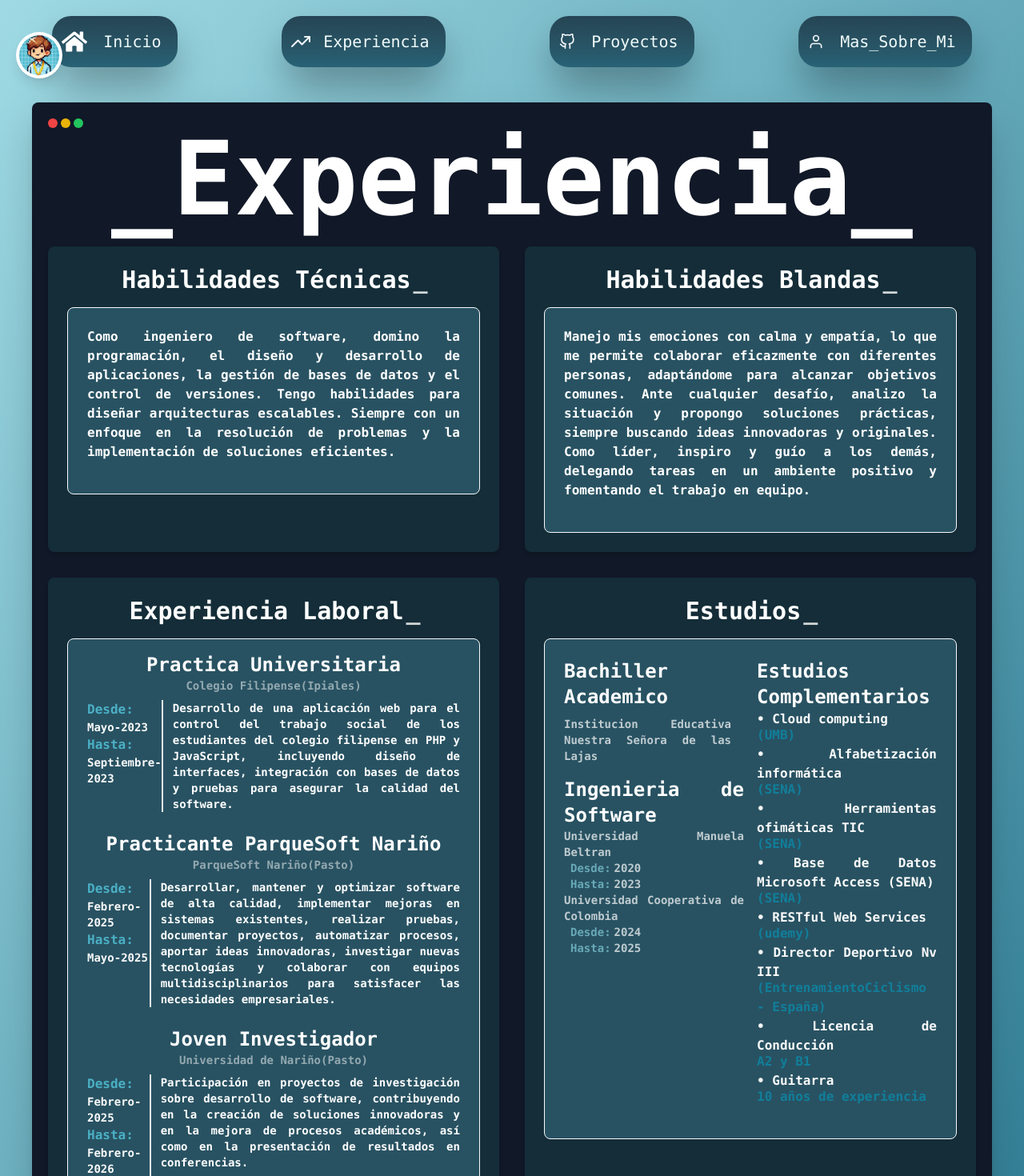
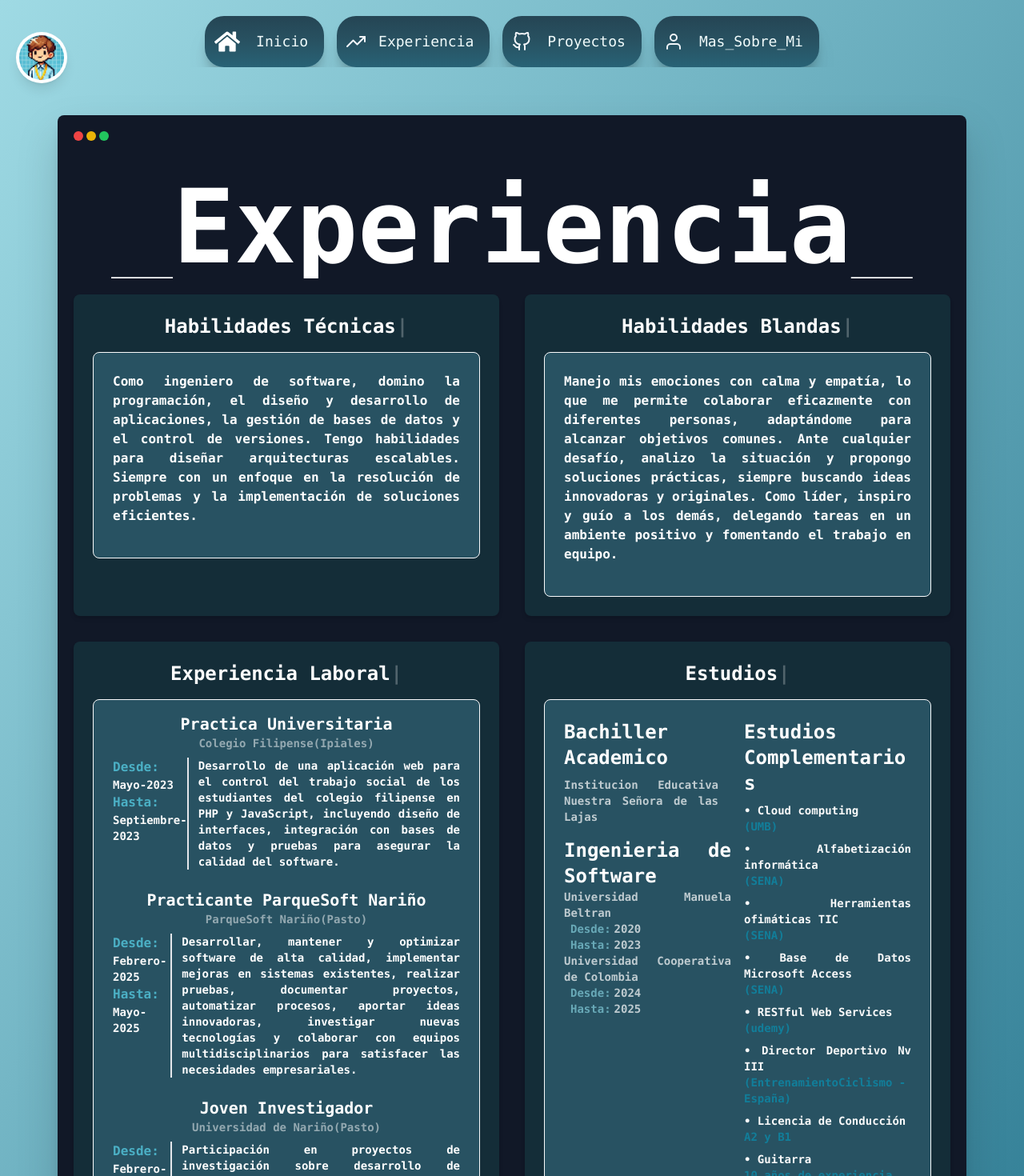
Before and after one commit to JulianMbp/portfolio-new, a Next.js app: page /experiencia in a window 1280 px wide. Shown: the top 1470 px of the page at 80% size. Built offline with nearby package versions, Linux system fonts and the light colour scheme.

Commit message:
add responsive in experiencia & proyectos

```diff
--- a/app/Experiencia/components/header.tsx
+++ b/app/Experiencia/components/header.tsx
@@ -3,49 +3,44 @@
 import Link from "next/link";
 import { FaHome } from "react-icons/fa";
 
-
-
 export default function Header() {
     return (
-    <div className="my-5 justify-around flex px-32">
-        <div className="flex justify-around w-screen">
-        <button className="h-16 order-2 shadow-2xl drop-shadow-2xl duration-300 flex items-center rounded-3xl p-3 bg-gradient-to-t from-azul-700 via-azul-800 to-azul-900 gap-2
-            hover:border-hidden hover:scale-110 active:scale-95 active:duration-200
-            hover:shadow-2xl transition-all ">
-                                    <svg className="h-6 w-6 text-slate-100 " viewBox="0 0 24 24" fill="none" stroke="currentColor" strokeWidth="2" strokeLinecap="round" strokeLinejoin="round">
+        <div className="my-5 justify-around flex px-2 sm:px-4 md:px-8 lg:px-16 xl:px-32 overflow-hidden">
+            <div className="flex flex-col sm:flex-row justify-around w-full gap-2 sm:gap-4">
+                <button className="h-10 sm:h-12 md:h-14 lg:h-16 order-2 shadow-xl drop-shadow-xl duration-300 flex items-center rounded-xl sm:rounded-2xl md:rounded-3xl p-2 sm:p-3 bg-gradient-to-t from-azul-700 via-azul-800 to-azul-900 gap-1 sm:gap-2
+                    hover:border-hidden hover:scale-105 sm:hover:scale-110 active:scale-95 active:duration-200
+                    hover:shadow-xl transition-all">
+                    <svg className="h-4 w-4 sm:h-5 sm:w-5 md:h-6 md:w-6 text-slate-100" viewBox="0 0 24 24" fill="none" stroke="currentColor" strokeWidth="2" strokeLinecap="round" strokeLinejoin="round">
                         <polyline points="23 6 13.5 15.5 8.5 10.5 1 18" />
                         <polyline points="17 6 23 6 23 12" />
                     </svg>
-        <Link href="/experiencia" className="text-xl text-azul-50 p-2">Experiencia</Link>
-
+                    <Link href="/experiencia" className="text-xs sm:text-sm md:text-base lg:text-lg text-azul-50 p-1 sm:p-2">Experiencia</Link>
                 </button>
-        <button className="h-16 order-1 shadow-2xl drop-shadow-2xl duration-300 flex items-center rounded-3xl p-3 bg-gradient-to-t from-azul-700 via-azul-800 to-azul-900 gap-3
-            hover:border-hidden hover:scale-110 active:scale-95 active:duration-200
-            hover:shadow-2xl transition-all ">
-            <FaHome className="h-8 w-8 text-white"/>
-        <Link href="/" className="text-xl text-azul-50 p-2">Inicio</Link>
+                <button className="h-10 sm:h-12 md:h-14 lg:h-16 order-1 shadow-xl drop-shadow-xl duration-300 flex items-center rounded-xl sm:rounded-2xl md:rounded-3xl p-2 sm:p-3 bg-gradient-to-t from-azul-700 via-azul-800 to-azul-900 gap-1 sm:gap-2 sm:gap-3
+                    hover:border-hidden hover:scale-105 sm:hover:scale-110 active:scale-95 active:duration-200
+                    hover:shadow-xl transition-all">
+                    <FaHome className="h-4 w-4 sm:h-6 sm:w-6 md:h-7 md:w-7 lg:h-8 lg:w-8 text-white"/>
+                    <Link href="/" className="text-xs sm:text-sm md:text-base lg:text-lg text-azul-50 p-1 sm:p-2">Inicio</Link>
                 </button>
 
-        <button className="h-16 order-3 shadow-2xl drop-shadow-2xl duration-300 flex items-center rounded-3xl p-3 bg-gradient-to-t from-azul-700 via-azul-800 to-azul-900 gap-3
-            hover:border-hidden hover:scale-110 active:scale-95 active:duration-200
-            hover:shadow-2xl transition-all ">
-                                    <svg className="h-5 w-5 text-slate-100 " viewBox="0 0 24 24" fill="none" stroke="currentColor" strokeWidth="2" strokeLinecap="round" strokeLinejoin="round">
+                <button className="h-10 sm:h-12 md:h-14 lg:h-16 order-3 shadow-xl drop-shadow-xl duration-300 flex items-center rounded-xl sm:rounded-2xl md:rounded-3xl p-2 sm:p-3 bg-gradient-to-t from-azul-700 via-azul-800 to-azul-900 gap-1 sm:gap-2 sm:gap-3
+                    hover:border-hidden hover:scale-105 sm:hover:scale-110 active:scale-95 active:duration-200
+                    hover:shadow-xl transition-all">
+                    <svg className="h-4 w-4 sm:h-5 sm:w-5 md:h-6 md:w-6 text-slate-100" viewBox="0 0 24 24" fill="none" stroke="currentColor" strokeWidth="2" strokeLinecap="round" strokeLinejoin="round">
                         <path d="M9 19c-5 1.5-5-2.5-7-3m14 6v-3.87a3.37 3.37 0 0 0-.94-2.61c3.14-.35 6.44-1.54 6.44-7A5.44 5.44 0 0 0 20 4.77 5.07 5.07 0 0 0 19.91 1S18.73.65 16 2.48a13.38 13.38 0 0 0-7 0C6.27.65 5.09 1 5.09 1A5.07 5.07 0 0 0 5 4.77a5.44 5.44 0 0 0-1.5 3.78c0 5.42 3.3 6.61 6.44 7A3.37 3.37 0 0 0 9 18.13V22" />
                     </svg>
-        <Link href="/proyectos" className="text-xl text-azul-50 p-2">Proyectos</Link>
+                    <Link href="/proyectos" className="text-xs sm:text-sm md:text-base lg:text-lg text-azul-50 p-1 sm:p-2">Proyectos</Link>
                 </button>
-        <button className="h-16 order-4 shadow-2xl drop-shadow-2xl duration-300 items-center rounded-3xl p-3 bg-gradient-to-t from-azul-700 via-azul-800 to-azul-900 gap-3
-            hover:border-hidden hover:scale-110 active:scale-95 active:duration-200
-            hover:shadow-2xl transition-all flex ">
-                    <svg className="h-5 w-5 text-slate-100 " viewBox="0 0 24 24" fill="none" stroke="currentColor" strokeWidth="2" strokeLinecap="round" strokeLinejoin="round">
+                <button className="h-10 sm:h-12 md:h-14 lg:h-16 order-4 shadow-xl drop-shadow-xl duration-300 items-center rounded-xl sm:rounded-2xl md:rounded-3xl p-2 sm:p-3 bg-gradient-to-t from-azul-700 via-azul-800 to-azul-900 gap-1 sm:gap-2 sm:gap-3
+                    hover:border-hidden hover:scale-105 sm:hover:scale-110 active:scale-95 active:duration-200
+                    hover:shadow-xl transition-all flex">
+                    <svg className="h-4 w-4 sm:h-5 sm:w-5 md:h-6 md:w-6 text-slate-100" viewBox="0 0 24 24" fill="none" stroke="currentColor" strokeWidth="2" strokeLinecap="round" strokeLinejoin="round">
                         <path d="M20 21v-2a4 4 0 0 0-4-4H8a4 4 0 0 0-4 4v2" />
                         <circle cx="12" cy="7" r="4" />
                     </svg>
-        <Link href="/mas-sobre-mi" className="text-xl text-azul-50 p-2">Mas_Sobre_Mi</Link>
+                    <Link href="/mas-sobre-mi" className="text-xs sm:text-sm md:text-base lg:text-lg text-azul-50 p-1 sm:p-2">Mas_Sobre_Mi</Link>
                 </button>
             </div>
-
-
         </div>
     );
 }
--- a/app/Experiencia/components/xpcard.tsx
+++ b/app/Experiencia/components/xpcard.tsx
@@ -1,8 +1,7 @@
 "use client"
-import React from "react";
+import BtnAccion from '@/app/Bienvenida/components/btnAccion';
 import { motion } from "framer-motion";
-import { Typewriter } from "react-simple-typewriter";
-import Accion from '../../Bienvenida/components/btnAccion';
+import Typewriter from "typewriter-effect";
 
 const techGroups = [
   {
@@ -15,7 +14,6 @@ const techGroups = [
     title: "Habilidades Blandas",
     descriptions: [
       { title: "", content: "Manejo mis emociones con calma y empatía, lo que me permite colaborar eficazmente con diferentes personas, adaptándome para alcanzar objetivos comunes. Ante cualquier desafío, analizo la situación y propongo soluciones prácticas, siempre buscando ideas innovadoras y originales. Como líder, inspiro y guío a los demás, delegando tareas en un ambiente positivo y fomentando el trabajo en equipo." },
-
     ]
   },
   {
@@ -23,61 +21,64 @@ const techGroups = [
     descriptions: [
       { title: (
         <div className="flex flex-col">
-          <h1 className=" text-white">Practica Universitaria</h1>
+          <h1 className="text-white">Practica Universitaria</h1>
           <p className="text-sm text-white opacity-50">Colegio Filipense(Ipiales)</p>
         </div>
       ),
         content: (
           <div className="grid grid-cols-[0.2fr_1fr] divide-x-2 text-sm">
-              <div className=" ">
-                <p className="order-1 font-semibold text-base text-azul-400 ">Desde:</p>
+            <div className="">
+              <p className="order-1 font-semibold text-base text-azul-400">Desde:</p>
               <p className="order-2 text-zinc-50 text-sm">Mayo-2023</p>
-                <p className="order-3 font-semibold text-base  text-azul-400">Hasta:</p>
-                <p className="order-4 text-zinc-50 text-sm ">Septiembre-2023</p>
-              </div >
+              <p className="order-3 font-semibold text-base text-azul-400">Hasta:</p>
+              <p className="order-4 text-zinc-50 text-sm">Septiembre-2023</p>
+            </div>
             <p className="pl-3">
               Desarrollo de una aplicación web para el control del trabajo social de los estudiantes del colegio filipense en PHP y JavaScript, incluyendo diseño de interfaces, integración con bases de datos y pruebas para asegurar la calidad del software.
             </p>
           </div>
-      )},
+        )
+      },
       { title: (
         <div className="flex flex-col">
-            <h1 className=" text-white">Practicante ParqueSoft Nariño</h1>
+          <h1 className="text-white">Practicante ParqueSoft Nariño</h1>
           <p className="text-sm text-white opacity-50">ParqueSoft Nariño(Pasto)</p>
         </div>
       ),
         content: (
           <div className="grid grid-cols-[0.2fr_1fr] divide-x-2 text-sm">
-              <div className=" ">
-                <p className="order-1 font-semibold text-base text-azul-400 ">Desde:</p>
+            <div className="">
+              <p className="order-1 font-semibold text-base text-azul-400">Desde:</p>
               <p className="order-2 text-zinc-50 text-sm">Febrero-2025</p>
-                <p className="order-3 font-semibold text-base  text-azul-400">Hasta:</p>
-                <p className="order-4 text-zinc-50 text-sm ">Mayo-2025</p>
-              </div >
+              <p className="order-3 font-semibold text-base text-azul-400">Hasta:</p>
+              <p className="order-4 text-zinc-50 text-sm">Mayo-2025</p>
+            </div>
             <p className="pl-3">
               Desarrollar, mantener y optimizar software de alta calidad, implementar mejoras en sistemas existentes, realizar pruebas, documentar proyectos, automatizar procesos, aportar ideas innovadoras, investigar nuevas tecnologías y colaborar con equipos multidisciplinarios para satisfacer las necesidades empresariales.
             </p>
           </div>
-      )},
+        )
+      },
       { title: (
         <div className="flex flex-col">
-            <h1 className=" text-white">Joven Investigador</h1>
+          <h1 className="text-white">Joven Investigador</h1>
           <p className="text-sm text-white opacity-50">Universidad de Nariño(Pasto)</p>
         </div>
       ),
         content: (
           <div className="grid grid-cols-[0.2fr_1fr] divide-x-2 text-sm">
-              <div className=" ">
-                <p className="order-1 font-semibold text-base text-azul-400 ">Desde:</p>
+            <div className="">
+              <p className="order-1 font-semibold text-base text-azul-400">Desde:</p>
               <p className="order-2 text-zinc-50 text-sm">Febrero-2025</p>
-                <p className="order-3 font-semibold text-base  text-azul-400">Hasta:</p>
-                <p className="order-4 text-zinc-50 text-sm ">Febrero-2026</p>
-              </div >
+              <p className="order-3 font-semibold text-base text-azul-400">Hasta:</p>
+              <p className="order-4 text-zinc-50 text-sm">Febrero-2026</p>
+            </div>
             <p className="pl-3">
               Participación en proyectos de investigación sobre desarrollo de software, contribuyendo en la creación de soluciones innovadoras y en la mejora de procesos académicos, así como en la presentación de resultados en conferencias.
             </p>
           </div>
-      )},
+        )
+      },
     ]
   },
   {
@@ -86,16 +87,15 @@ const techGroups = [
       {
         title: "",
         content: (
-          <div className="grid grid-cols-2 gap-4 ">
+          <div className="grid grid-cols-1 sm:grid-cols-2 gap-4">
             <div className="flex flex-col gap-2">
-            <p className="text-2xl">Bachiller Academico</p>
-            <p className="text-sm text-white pr-4 opacity-70"> Institucion Educativa Nuestra Señora de las Lajas</p>
-            <div className="justify-center items-center flex ">
-
+              <p className="text-xl sm:text-2xl">Bachiller Academico</p>
+              <p className="text-sm text-white pr-4 opacity-70">Institucion Educativa Nuestra Señora de las Lajas</p>
+              <div className="justify-center items-center flex">
               </div>
               <div className="flex flex-col">
-            <h1 className="text-2xl text-white">Ingenieria de Software</h1>
-            <p className="text-sm text-white opacity-70"> Universidad Manuela Beltran</p>
+                <h1 className="text-xl sm:text-2xl text-white">Ingenieria de Software</h1>
+                <p className="text-sm text-white opacity-70">Universidad Manuela Beltran</p>
                 <p className="text-sm text-white opacity-70 flex gap-1 ml-2">
                   <p className="text-azul-300">
                     Desde:
@@ -108,7 +108,7 @@ const techGroups = [
                   </p>
                   2023
                 </p>
-            <p className="text-sm text-white opacity-70"> Universidad Cooperativa de Colombia</p>
+                <p className="text-sm text-white opacity-70">Universidad Cooperativa de Colombia</p>
                 <p className="text-sm text-white opacity-70 flex gap-1 ml-2">
                   <p className="text-azul-300">
                     Desde:
@@ -121,83 +121,80 @@ const techGroups = [
                   </p>
                   2025
                 </p>
-            {/* <Image className="h-32 w-32 object-cover rounded-xl " src={Grado} alt={""}/> */}
-
               </div>
-          <div className=" flex flex-col gap-5">
-          </div >
+              <div className="flex flex-col gap-5">
+              </div>
             </div>
             <div>
-          <ol className="text-zinc-50">
-            <h1 className="font-semibold  text-2xl text-white">Estudios Complementarios</h1>
-            <li>• Cloud computing </li>
-            <p className="text-cyan-600 text-left opacity-70 -mt-1">(UMB)</p>
-            <li>• Alfabetización informática </li>
-            <p className="text-cyan-600 text-left opacity-70 -mt-1">(SENA)</p>
-            <li>• Herramientas ofimáticas TIC </li>
-            <p className="text-cyan-600 text-left opacity-70 -mt-1">(SENA)</p>
-            <li>• Base de Datos Microsoft Access
-            (SENA)</li>
-            <p className="text-cyan-600 text-left opacity-70 -mt-1">(SENA)</p>
-            <li>• RESTful Web Services</li>
-            <p className="text-cyan-600 text-left opacity-70 -mt-1">(udemy)</p>
-            <li>• Director Deportivo Nv III
-            </li>
-            <p className="text-cyan-600 text-left opacity-70 -mt-1">(EntrenamientoCiclismo - España)</p>
-            <li>• Licencia de Conducción</li>
-            <p className="text-cyan-600 text-left opacity-70 -mt-1"> A2 y B1</p>
-            <li>• Guitarra</li>
+              <ol className="text-zinc-50 text-xs sm:text-sm break-words">
+                <h1 className="font-semibold text-lg sm:text-xl md:text-2xl text-white mb-2">Estudios Complementarios</h1>
+                <li className="mb-1">• Cloud computing</li>
+                <p className="text-cyan-600 text-left opacity-70 -mt-1 mb-2">(UMB)</p>
+
+                <li className="mb-1">• Alfabetización informática</li>
+                <p className="text-cyan-600 text-left opacity-70 -mt-1 mb-2">(SENA)</p>
+
+                <li className="mb-1">• Herramientas ofimáticas TIC</li>
+                <p className="text-cyan-600 text-left opacity-70 -mt-1 mb-2">(SENA)</p>
+
+                <li className="mb-1">• Base de Datos Microsoft Access</li>
+                <p className="text-cyan-600 text-left opacity-70 -mt-1 mb-2">(SENA)</p>
+
+                <li className="mb-1">• RESTful Web Services</li>
+                <p className="text-cyan-600 text-left opacity-70 -mt-1 mb-2">(udemy)</p>
+
+                <li className="mb-1">• Director Deportivo Nv III</li>
+                <p className="text-cyan-600 text-left opacity-70 -mt-1 mb-2">(EntrenamientoCiclismo - España)</p>
+
+                <li className="mb-1">• Licencia de Conducción</li>
+                <p className="text-cyan-600 text-left opacity-70 -mt-1 mb-2">A2 y B1</p>
+
+                <li className="mb-1">• Guitarra</li>
                 <p className="text-cyan-600 text-left opacity-70 -mt-1">10 años de experiencia</p>
               </ol>
             </div>
           </div>
-
         )
       },
     ]
   }
 ];
 
-const fadeInAnimation = {
-  initial: { opacity: 0 },
-  animate: { opacity: 1 },
-  transition: { duration: 1 }
-};
-
-const ExperiencesSection = () => {
+export default function ExperiencesSection() {
   return (
-    <div className=" items-center justify-center grid-cols-[0.3fr] gap-x-10 grid-rows-[0.07fr] text-white bg-gray-900 m-10 p-5 rounded-lg shadow-lg">
-      <Accion></Accion>
-      <h1 className=" text-9xl " > _Experiencia_</h1>
-      <div className="grid grid-cols-1 md:grid-cols-2 gap-8 mt-5">
+    <div className="items-center justify-center grid-cols-[0.3fr] gap-x-10 grid-rows-[0.07fr] text-white bg-gray-900 m-2 sm:m-4 md:m-6 lg:m-10 p-2 sm:p-3 md:p-4 lg:p-5 rounded-lg shadow-lg relative overflow-hidden">
+      <div className="absolute top-2 sm:top-3 md:top-4 lg:top-5 left-2 sm:left-3 md:left-4 lg:left-5">
+        <BtnAccion />
+      </div>
+      <h1 className="text-2xl sm:text-3xl md:text-5xl lg:text-7xl xl:text-9xl text-white mt-8 sm:mt-10 md:mt-12 lg:mt-14 overflow-hidden">_Experiencia_</h1>
+      <div className="grid grid-cols-1 md:grid-cols-2 gap-4 sm:gap-6 md:gap-8 mt-5">
         {techGroups.map((group, index) => (
           <motion.div
             key={index}
-            className="bg-azul-950 p-6 rounded-lg shadow-md"
+            className="bg-azul-950 p-3 sm:p-4 md:p-5 lg:p-6 rounded-lg shadow-md"
             initial={{ opacity: 0, y: 50 }}
             animate={{ opacity: 1, y: 0 }}
             transition={{ duration: 0.5, delay: index * 0.2 }}
           >
-            <h2 className="text-3xl font-semibold mb-4 text-white">
+            <h2 className="text-lg sm:text-xl md:text-2xl font-semibold mb-2 sm:mb-3 md:mb-4 text-white">
               <Typewriter
-                words={[group.title]}
-                loop={false}
-                cursor
-                cursorStyle="_"
-                typeSpeed={100}
-                delaySpeed={40000}
+                onInit={(typewriter) => {
+                  typewriter
+                    .typeString(group.title)
+                    .start();
+                }}
               />
             </h2>
-            <div className="h-auto p-4 border border-gray-50 rounded-lg bg-azul-800">
+            <div className="h-auto p-2 sm:p-3 md:p-4 border border-gray-50 rounded-lg bg-azul-800">
               {group.descriptions.map((desc, i) => (
                 <motion.div
                   key={i}
                   className="mb-4"
-                  initial={fadeInAnimation.initial}
-                  animate={fadeInAnimation.animate}
-                  transition={{ ...fadeInAnimation.transition, delay: i * 0.2 }}
+                  initial={{ opacity: 0 }}
+                  animate={{ opacity: 1 }}
+                  transition={{ duration: 1, delay: i * 0.2 }}
                 >
-                  <h3 className="text-2xl font-bold text-white">{desc.title}</h3>
+                  <h3 className="text-lg sm:text-xl font-bold text-white">{desc.title}</h3>
                   <div className="text-white text-justify p-2">{desc.content}</div>
                 </motion.div>
               ))}
@@ -207,6 +204,4 @@ const ExperiencesSection = () => {
       </div>
     </div>
   );
-};
-
-export default ExperiencesSection;
+}
--- a/app/Experiencia/sections/experiencia.tsx
+++ b/app/Experiencia/sections/experiencia.tsx
@@ -1,14 +1,14 @@
 'use client'
 import Presentacion from "../components/card";
 import Experience from "../components/xpcard";
+
 export default function Experiencia(){
     return(
-        <section className="w-screen font-mono  grid grid-cols-[0.4fr_1fr] justify-center overflow-y-hidden inset-0">
-            <div className="order-1 p-3">
+        <section className="w-full min-h-screen font-mono grid grid-cols-1 lg:grid-cols-[0.4fr_1fr] justify-center overflow-x-hidden px-2 sm:px-4 md:px-6 lg:px-8">
+            <div className="order-1 p-2 sm:p-3 md:p-4 lg:p-5">
                 <Presentacion/>
             </div>
-            <div className="font-bold text-azul-50 drop-shadow-2xl -mt-10 text-center order-2 col-span-2 justify-center items-center">
-
+            <div className="font-bold text-azul-50 drop-shadow-2xl mt-4 sm:mt-0 lg:-mt-10 text-center order-2 col-span-1 lg:col-span-2 justify-center items-center">
                 <Experience/>
             </div>
         </section>
--- a/app/proyectos/sections/proyecto.tsx
+++ b/app/proyectos/sections/proyecto.tsx
@@ -10,7 +10,7 @@ export default function Proyectos(){
                 <Presentacion></Presentacion>
             </div>
             <div className="font-bold text-azul-50 drop-shadow-2xl text-center order-2 col-span-2 justify-center items-center">
-            <h1 className="text-9xl drop-shadow-2xl px-10">Proyectos</h1>
+            <h1 className="text-4xl sm:text-5xl md:text-6xl lg:text-7xl xl:text-9xl drop-shadow-2xl px-10">Proyectos</h1>
             <Portfolio></Portfolio>
             </div>
         </section>
--- a/package.json
+++ b/package.json
@@ -24,7 +24,8 @@
     "react-icons": "^5.4.0",
     "react-simple-typewriter": "^5.0.1",
     "tailwind-merge": "^2.6.0",
-    "tailwindcss-animate": "^1.0.7"
+    "tailwindcss-animate": "^1.0.7",
+    "typewriter-effect": "^2.21.0"
   },
   "devDependencies": {
     "@eslint/eslintrc": "^3",
```
Also changed, not shown: app/Experiencia/components/ButtonCV.tsx (+24 -19 lines), app/Experiencia/components/ButtonContact.tsx (+24 -20 lines), app/Experiencia/components/card.tsx (+27 -33 lines), 1 other file (tests, documents, lock files or other folders). Lines whose indentation alone changed are shown as unchanged.
